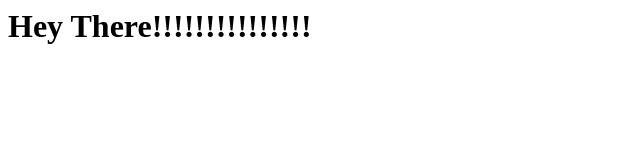
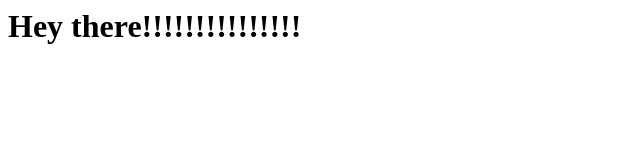
Before and after one commit to rahelehyoosefzadeh/frontdev, a plain HTML site: page index.html in a window 1280 px wide. Shown: the full height of the page, 0-640 px from the left. Drawn offline with Linux system fonts and the light colour scheme.

Commit message:
Update index.html

```diff
--- a/index.html
+++ b/index.html
@@ -1 +1 @@
-<h1>Hey There!!!!!!!!!!!!!!!</h1>
+<h1>Hey there!!!!!!!!!!!!!!!</h1>
```
